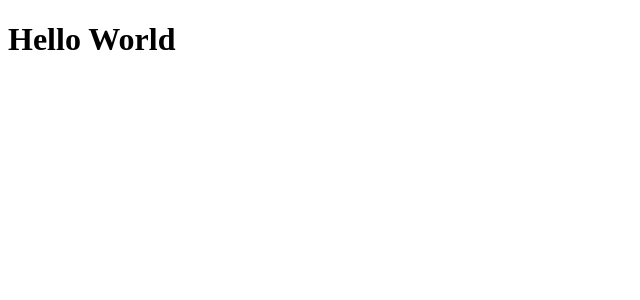
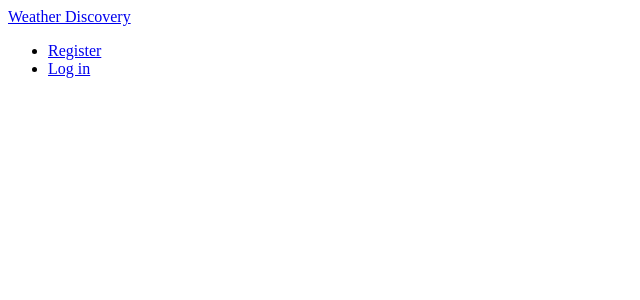
Before and after one commit to arseniygroh/weather_app, a React (Vite) app in the folder react-weather/: page / in a window 1280 px wide. Shown: the top 300 px of the page, without its empty margins (0-640 px from the left). Built offline with nearby package versions, Linux system fonts and the light colour scheme.

Commit message:
add header component

```diff
--- a/react-weather/src/App.jsx
+++ b/react-weather/src/App.jsx
@@ -1,8 +1,8 @@
+import Header from "./components/Header";
+
 function App() {
   return (
-    <>
-      <h1>Hello World</h1>
-    </>
+    <Header />
   )
 }
 
--- a/react-weather/src/components/Auth.jsx
+++ b/react-weather/src/components/Auth.jsx
@@ -1,10 +1,13 @@
 import AuthForm from "./AuthForm";
+import { useLocation } from "react-router";
 
 export default function Auth() {
+    const location = useLocation();
+    const isLogin = location.state?.isLogin ?? true;
+
     return (
-        <>
-            <h1>This is Auth</h1>
-            <AuthForm isLogin={false}/>
-        </>
-    )
+        <main>
+            <AuthForm isLogin={isLogin} />
+        </main>
+    );
 }
--- a/react-weather/src/components/AuthForm.jsx
+++ b/react-weather/src/components/AuthForm.jsx
@@ -4,7 +4,7 @@ import {useNavigate} from "react-router"
 
 const passwordPattern = /^(?=.*[A-Za-z])(?=.*\d).{8,}$/;
 
-export default function AuthForm({ isLogin }) {
+export default function AuthForm({isLogin}) {
     const [errors, setErrors] = useState([]);
     const {login, register} = useAuth();
     const navigate = useNavigate();
--- /dev/null
+++ b/react-weather/src/components/Header.jsx
@@ -0,0 +1,33 @@
+import { useAuth } from "../context/AuthContext";
+import {Link} from "react-router";
+
+export default function Header() {
+    const {isAuthenticated, logout, username} = useAuth();
+
+    return (
+        <header>
+            <Link to="/">Weather Discovery</Link>
+            <nav>
+                <ul>
+                    {isAuthenticated ? (
+                        <>
+                        <li>Hello {username}</li>
+                        <li onClick={logout}>
+                            Log out
+                        </li>
+                        </>
+                    ) : (
+                        <>
+                        <li>
+                            <Link to="/auth" state={{isLogin: false}}>Register</Link>
+                        </li>
+                        <li>
+                            <Link to="/auth" state={{isLogin: true}}>Log in</Link>
+                        </li>
+                        </>
+                    )}
+                </ul>
+            </nav>
+        </header>
+    );
+}
```
